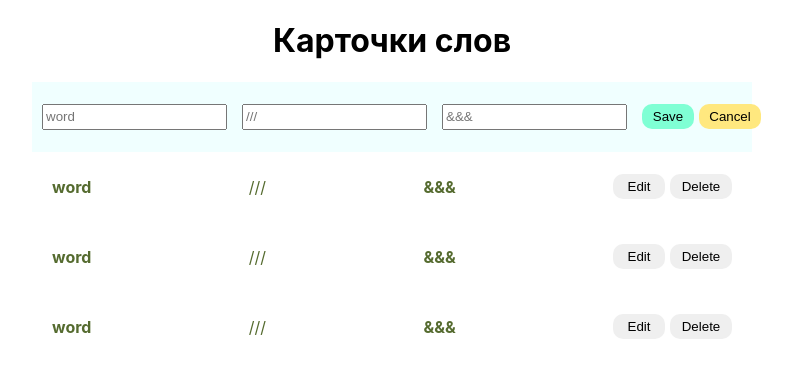
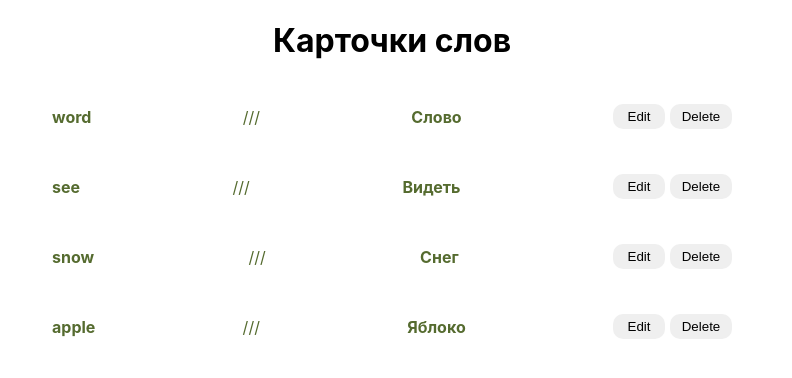
Before and after one commit to Jenikafacet/react-project, a React (Create React App) app: page / in a window 1280 px wide. Shown: the top 378 px of the page, without its empty margins (248-1040 px from the left). Built offline with nearby package versions, Linux system fonts and the light colour scheme.

Commit message:
add useState

```diff
--- /dev/null
+++ b/src/component/CardActive.jsx
@@ -0,0 +1,32 @@
+import React, { useState } from "react";
+import styles from './cardActive.module.css';
+
+function CardActive(props) {
+    const {title, transcription, translation} = props;
+
+    const [showTranslation, setShowTranslation] = useState(false);
+
+    const handleClick = () => {
+        setShowTranslation(true);
+    };
+
+    return (
+        <div className="card">
+            <div className={styles.card__body}>
+                <div>
+                    <h4 className={styles.card__title}>{title}</h4>
+                    <p className={styles.card__transcription}>{transcription}</p>
+                </div>
+                {showTranslation ? (
+                    <div className={styles.card__translation}>{translation}</div>
+                )
+                : (<button onClick={handleClick} className={styles.card__button}>
+                    Проверить
+                </button>)
+                }
+            </div>
+        </div>
+    );
+}
+
+export default CardActive;
--- a/src/component/CardItem.jsx
+++ b/src/component/CardItem.jsx
@@ -1,25 +1,64 @@
-import React from "react";
+import React, { useState } from "react";
 import styles from './cardItem.module.css';
 import Save from "./Save";
 import Edit from "./Edit";
 
 function CardItem(props) {
-    const {check, title, transcription, translation} = props;
+    const {onClick, title, transcription, translation, onSave, id} = props;
+
+    const [isActive, setActive] = useState(false);
+
+    const handleClick = () => {
+        setActive(true);
+    };
+
+    const handleClickSave = () => {
+        setActive(false);
+        if (onSave) {
+            onSave({
+                id,
+                title: editTitle,
+                transcription: editTranscription,
+                translation: editTranslation
+            });
+        }
+    };
+
+    const handleCancel = () => {
+        setActive(false);
+        setEditTitle(title);
+        setEditTranscription(transcription);
+        setEditTranslation(translation)
+    };
+
+    const [editTitle, setEditTitle] = useState(title);
+    const [editTranscription, setEditTranscription] = useState(transcription);
+    const [editTranslation, setEditTranslation] = useState(translation);
+
+    const handleTitleChange = (event) => {
+        setEditTitle(event.target.value);
+    };
+    const handleTranscriptionChange = (event) => {
+        setEditTranscription(event.target.value);
+    };
+    const handleTranslationChange = (event) => {
+        setEditTranslation(event.target.value);
+    };
 
     return (
-        <div className="card">
-            {check
+        <div onClick={onClick} className="card">
+            {isActive === false
             ? <div className={styles.card__body}>
                 <h4 className={styles.card__title}>{title}</h4>
                 <p className={styles.card__transcription}>{transcription}</p>
                 <h4 className={styles.card__translation}>{translation}</h4>
-                <Edit />
+                <Edit onClick={handleClick} />
             </div>
             : <div className={styles.card__body__add}>
-                <input type="text" placeholder={title} />
-                <input type="text" placeholder={transcription} />
-                <input type="text" placeholder={translation} />
-                <Save />
+                <input type="text" value={editTitle} onChange={handleTitleChange} />
+                <input type="text" value={editTranscription} onChange={handleTranscriptionChange}/>
+                <input type="text" value={editTranslation} onChange={handleTranslationChange}/>
+                <Save onClick={handleClickSave} onCancel={handleCancel}/>
             </div>}
         </div>
     );
--- a/src/component/CardList.jsx
+++ b/src/component/CardList.jsx
@@ -1,34 +1,56 @@
-import React from 'react';
+import React, { useState }  from 'react';
 import CardItem from './CardItem';
+import CardActive from './CardActive';
+
 
 function CardList() {
+
+    const [cardList, setCardList] = useState([{id: 1, title: 'word', transcription: '///', translation: 'Слово'},
+        {id: 2, title: 'see', transcription: '///', translation: 'Видеть'},
+        {id: 3, title: 'snow', transcription: '///', translation: 'Снег'},
+        {id: 4, title: 'apple', transcription: '///', translation: 'Яблоко'}
+    ]);
+
+    const handleSave = (updatedItem) => {
+        setCardList(prevList =>
+            prevList.map(item =>
+                item.id === updatedItem.id ? { ...item, ...updatedItem } : item
+            )
+        );
+    };
+
+    const [activeId, setActiveId] = useState(null);
+
+    const handleClick = (id) => {
+        setActiveId(id);
+    };
+
+    const activeItem = cardList.find(item => item.id === activeId);
+
     return (
         <React.Fragment>
             <div className="card-list">
-                <CardItem
-                    check={false}
-                    title='word'
-                    transcription='///'
-                    translation='&&&'
-                />
-                <CardItem
-                    check={true}
-                    title='word'
-                    transcription='///'
-                    translation='&&&'
-                />
-                <CardItem
-                    check={true}
-                    title='word'
-                    transcription='///'
-                    translation='&&&'
-                />
-                <CardItem
-                    check={true}
-                    title='word'
-                    transcription='///'
-                    translation='&&&'
-                />
+                {cardList.map((item)=> {
+                    return <CardItem
+                        onClick={() => handleClick(item.id)}
+                        onSave={handleSave}
+                        key={item.id}
+                        id={item.id}
+                        title={item.title}
+                        transcription={item.transcription}
+                        translation={item.translation}
+                    />
+                })}
+            </div>
+            <div className="card-active">
+                {activeItem && (
+                    <CardActive
+                        key={activeItem.id}
+                        title={activeItem.title}
+                        transcription={activeItem.transcription}
+                        translation={activeItem.translation}
+                    />
+                )}
             </div>
         </React.Fragment>
     );
--- a/src/component/Edit.jsx
+++ b/src/component/Edit.jsx
@@ -1,10 +1,12 @@
 import React from "react";
 import styles from './edit.module.css';
 
-function Edit() {
+function Edit(props) {
+    const {onClick} = props
+
     return (
         <div className={styles.button__box}>
-            <button className={styles.button__edit}>Edit</button>
+            <button onClick={onClick} className={styles.button__edit}>Edit</button>
             <button className={styles.button__delete}>Delete</button>
         </div>
     );
--- a/src/component/Save.jsx
+++ b/src/component/Save.jsx
@@ -1,11 +1,13 @@
 import React from "react";
 import styles from './save.module.css';
 
-function Save() {
+function Save(props) {
+    const {onClick, onCancel} = props
+
     return (
         <div className={styles.button__box}>
-            <button className={styles.button__save}>Save</button>
-            <button className={styles.button__cancel}>Canсel</button>
+            <button onClick={onClick} className={styles.button__save}>Save</button>
+            <button onClick={onCancel} className={styles.button__cancel}>Canсel</button>
         </div>
     );
 }
--- /dev/null
+++ b/src/component/cardActive.module.css
@@ -0,0 +1,34 @@
+.card__body {
+    background-color: rgb(235, 231, 238);
+    padding: 10px 0;
+    border-radius: 10px;
+    display: flex;
+    flex-direction: column;
+    justify-content: start;
+    width: 170px;
+    height: 200px;
+    align-items: center;
+    gap: 20px;
+}
+
+.card__button {
+    background-color: rgb(40, 204, 117);
+    border-radius: 10px;
+    border: none;
+    padding: 5px 15px;
+}
+
+.card__transcription {
+    color: gray;
+    font-size: 16px;
+}
+
+.card__title {
+    font-size: 22px;
+}
+
+.card__translation {
+    color: rgb(40, 204, 117);
+    font-size: 20px;
+    font-weight: 600;
+}
```
